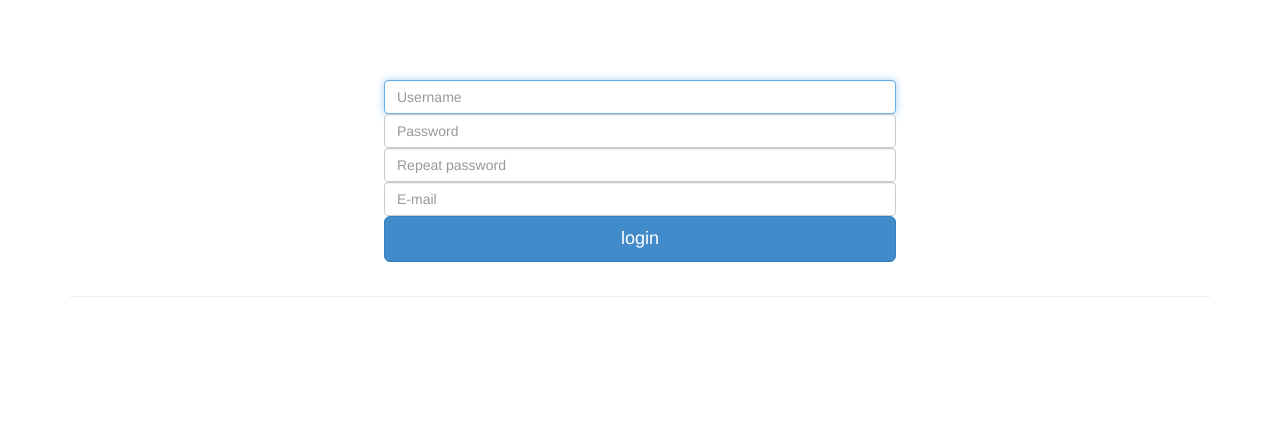
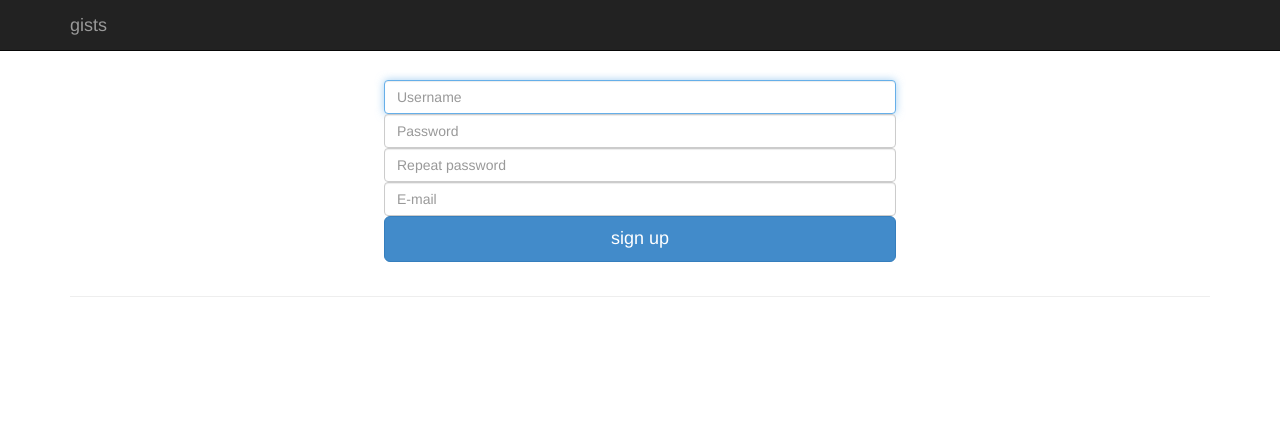
Before and after one commit to solomonchild/py_gist_clone, a Django app: page /register in a window 1280 px wide. Shown: the top 447 px of the page. Run offline with Django 3.2, Linux system fonts and the light colour scheme; some libraries are stand-ins or nearby versions.

Commit message:
UI: added navbar for login and register

```diff
--- a/gist2/templates/registration/register.html
+++ b/gist2/templates/registration/register.html
@@ -8,6 +8,15 @@
   </head>
 
 <body role="document">
+    <div class="navbar navbar-inverse navbar-fixed-top" role="navigation">
+      <div class="container">
+        <a class="navbar-brand" href="/">gists</a>
+          <form class="navbar-form navbar-right" method="post" action="{% url 'django.contrib.auth.views.login' %}" role="form">
+          <input hidden name="next" value="{{request.path}}"/>
+	  {% csrf_token %}
+          </form>
+      </div>
+    </div>
   <div class="login-container">
     <ul class="errors">
     {% if errors %}
@@ -25,7 +34,7 @@
 	<input type="password" class="form-control" placeholder="Repeat password"  name="password2" value="" id="password2">
 	<input type="text" class="form-control" placeholder="E-mail"  name="email" value="" id="email">
 
-	<input class="btn btn-lg btn-primary btn-block" type="submit" value="login" />
+	<input class="btn btn-lg btn-primary btn-block" type="submit" value="sign up" />
 	<input hidden name="next" value="{{ request.REQUEST.next }}" />
     </form>
   </div>
```
Also changed, not shown: gist2/templates/users/login.html (+11 -0 lines).
